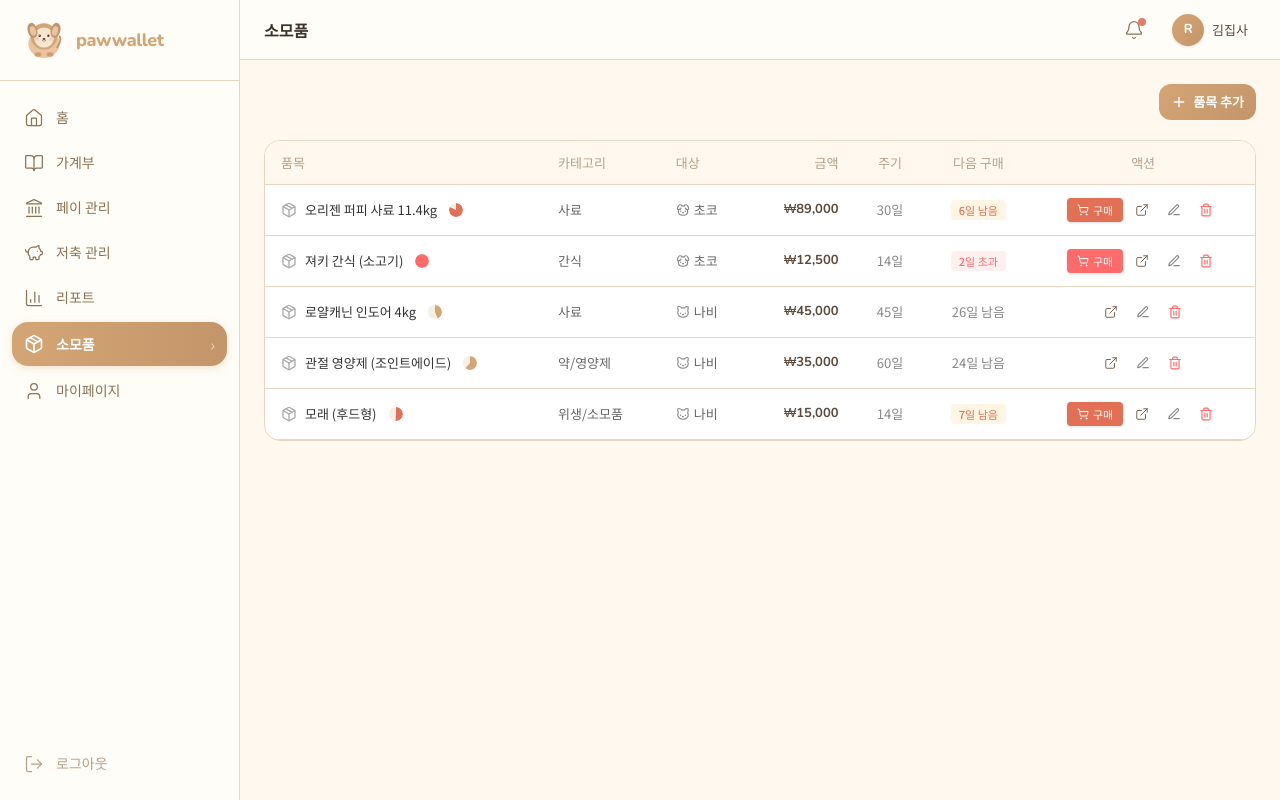
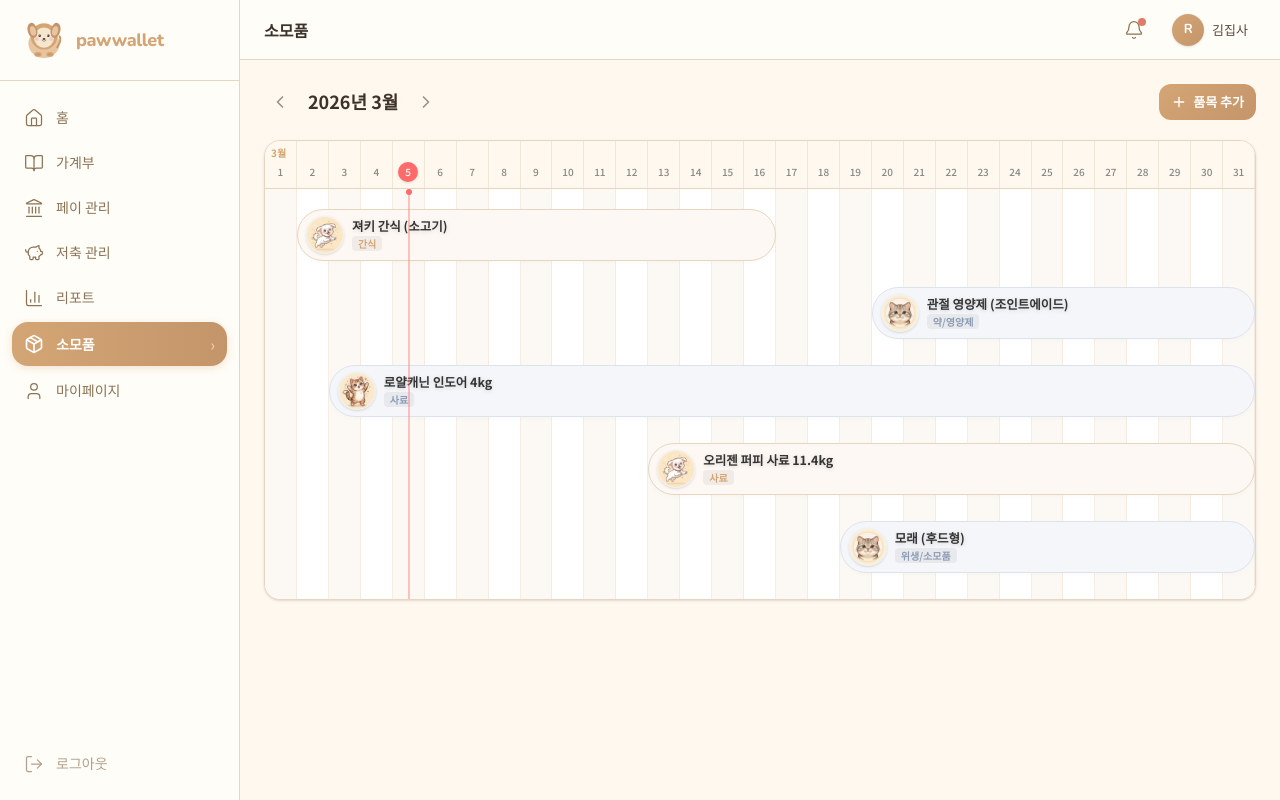
Before and after one commit to gyqls080813/PETtfolio_-wireframe, a React (Vite) app: page /supplies in a window 1280 px wide. Built offline with nearby package versions, Linux system fonts and the light colour scheme.

Commit message:
품목 수정

```diff
--- a/src/app/components/pages/SuppliesPage.tsx
+++ b/src/app/components/pages/SuppliesPage.tsx
@@ -10,6 +10,8 @@ import {
   Cat,
   Package,
   AlertCircle,
+  ChevronLeft,
+  ChevronRight,
 } from "lucide-react";
 
 const supplies = [
@@ -21,9 +23,8 @@ const supplies = [
     pet: "초코",
     petIcon: Dog,
     url: "https://example.com",
-    lastPurchase: "2026-02-10",
-    cycle: 30,
-    daysLeft: 6,
+    lastPurchase: "2026-03-13",
+    cycle: 61,
   },
   {
     id: 2,
@@ -33,9 +34,8 @@ const supplies = [
     pet: "초코",
     petIcon: Dog,
     url: "https://example.com",
-    lastPurchase: "2026-02-20",
-    cycle: 14,
-    daysLeft: -2,
+    lastPurchase: "2026-03-02",
+    cycle: 15,
   },
   {
     id: 3,
@@ -45,9 +45,8 @@ const supplies = [
     pet: "나비",
     petIcon: Cat,
     url: "https://example.com",
-    lastPurchase: "2026-02-15",
-    cycle: 45,
-    daysLeft: 26,
+    lastPurchase: "2026-03-03",
+    cycle: 31,
   },
   {
     id: 4,
@@ -57,9 +56,8 @@ const supplies = [
     pet: "나비",
     petIcon: Cat,
     url: "https://example.com",
-    lastPurchase: "2026-01-28",
-    cycle: 60,
-    daysLeft: 24,
+    lastPurchase: "2026-03-20",
+    cycle: 13,
   },
   {
     id: 5,
@@ -69,18 +67,114 @@ const supplies = [
     pet: "나비",
     petIcon: Cat,
     url: "https://example.com",
-    lastPurchase: "2026-02-25",
-    cycle: 14,
-    daysLeft: 7,
+    lastPurchase: "2026-03-19",
+    cycle: 75,
+  },
+  {
+    id: 6,
+    name: "넥스가드 스펙트라 (예방약)",
+    category: "약/영양제",
+    price: 24000,
+    pet: "초코",
+    petIcon: Dog,
+    url: "https://example.com",
+    lastPurchase: "2026-03-02",
+    cycle: 100,
   },
 ];
 
 export default function SuppliesPage() {
   const [showAdd, setShowAdd] = useState(false);
+  const today = new Date(2026, 2, 5); // 2026-03-05
+  const [viewDate, setViewDate] = useState(new Date(today.getFullYear(), today.getMonth(), 1));
+
+  const parseDate = (dateStr: string) => {
+    const [y, m, d] = dateStr.split('-').map(Number);
+    return new Date(y, m - 1, d);
+  };
+
+  const getPetSticker = (pet: string, category: string) => {
+    const isHappy = category === "사료" || category === "간식";
+    const petEn = pet === "초코" ? "choco" : pet === "나비" ? "nabi" : "choco";
+    return `/pets/${petEn}${isHappy ? "_happy" : ""}.png`;
+  };
+
+  const DAY_WIDTH = 56; // Pixels per day
+
+  // Configure timeline for the current month window
+  const currentYear = viewDate.getFullYear();
+  const currentMonth = viewDate.getMonth();
+  const minDate = new Date(currentYear, currentMonth, 1);
+  const maxDate = new Date(currentYear, currentMonth + 1, 0); // Last day of the current month
+
+  const totalDays = Math.ceil((maxDate.getTime() - minDate.getTime()) / (1000 * 60 * 60 * 24));
+  const dateHeaders = [];
+  for (let i = 0; i <= totalDays; i++) {
+    const d = new Date(minDate);
+    d.setDate(minDate.getDate() + i);
+    dateHeaders.push(d);
+  }
+
+  const allTimelineItems = supplies.map(s => {
+    const startDate = parseDate(s.lastPurchase);
+    const endDate = new Date(startDate);
+    endDate.setDate(startDate.getDate() + s.cycle);
+    const daysLeft = Math.ceil((endDate.getTime() - today.getTime()) / (1000 * 60 * 60 * 24));
+    return { ...s, startDate, endDate, daysLeft, originalStart: startDate, originalEnd: endDate };
+  });
+
+  const timelineItems = allTimelineItems
+    .filter(item => item.originalStart <= maxDate && item.originalEnd >= minDate)
+    .sort((a, b) => a.originalEnd.getTime() - b.originalEnd.getTime())
+    .map(item => {
+      // Bound visually to maxDate + 1 day to cover the last block fully
+      const boundMaxDate = new Date(currentYear, currentMonth + 1, 1);
+      return {
+        ...item,
+        startDate: item.originalStart < minDate ? minDate : item.originalStart,
+        endDate: item.originalEnd > boundMaxDate ? boundMaxDate : item.originalEnd
+      };
+    });
+
+  const getPetTheme = (pet: string) => {
+    switch (pet) {
+      case "초코": return { color: "#D4A574", bg: "#FDF8F3", border: "#E8D5C0" };
+      case "나비": return { color: "#8B9BB4", bg: "#F4F6F9", border: "#DDE3ED" };
+      default: return { color: "#A8A8A8", bg: "#F8F8F8", border: "#E0E0E0" };
+    }
+  };
+
+  const daysInMonth = dateHeaders.length;
+
+  const getXPercent = (date: Date) => {
+    const diffDays = (date.getTime() - minDate.getTime()) / (1000 * 60 * 60 * 24);
+    return Math.max(0, Math.min(100, (diffDays / daysInMonth) * 100));
+  };
+
+  const getWidthPercent = (start: Date, end: Date) => {
+    return Math.max(1, getXPercent(end) - getXPercent(start));
+  };
 
   return (
     <div className="space-y-5">
-      <div className="flex items-center justify-end">
+      <div className="flex items-center justify-between">
+        <div className="flex items-center gap-3">
+          <button
+            onClick={() => setViewDate(new Date(currentYear, currentMonth - 1, 1))}
+            className="p-1.5 rounded-lg hover:bg-[#E8D5C0]/30 text-[#A09080] transition-colors"
+          >
+            <ChevronLeft className="w-5 h-5" />
+          </button>
+          <h2 className="text-[18px] font-bold text-[#3D3229]">
+            {currentYear}년 {currentMonth + 1}월
+          </h2>
+          <button
+            onClick={() => setViewDate(new Date(currentYear, currentMonth + 1, 1))}
+            className="p-1.5 rounded-lg hover:bg-[#E8D5C0]/30 text-[#A09080] transition-colors"
+          >
+            <ChevronRight className="w-5 h-5" />
+          </button>
+        </div>
         <button
           className="flex items-center gap-1.5 px-3 py-2 text-white rounded-xl text-[13px] hover:opacity-90 transition-opacity active:scale-95"
           style={{ background: "linear-gradient(135deg, #D4A574, #C4956A)", fontWeight: 600 }}
@@ -91,8 +185,6 @@ export default function SuppliesPage() {
         </button>
       </div>
 
-
-
       {/* Add Form Modal */}
       {showAdd && (
         <div className="fixed inset-0 z-50 flex items-center justify-center p-4 bg-black/40 backdrop-blur-sm">
@@ -101,7 +193,7 @@ export default function SuppliesPage() {
               className="absolute top-4 right-4 text-[#AAA] hover:text-[#333] transition-colors"
               onClick={() => setShowAdd(false)}
             >
-              <svg xmlns="http://www.w3.org/2000/svg" width="20" height="20" viewBox="0 0 24 24" fill="none" stroke="currentColor" strokeWidth="2" strokeLinecap="round" strokeLinejoin="round"><path d="M18 6 6 18"/><path d="m6 6 12 12"/></svg>
+              <svg xmlns="http://www.w3.org/2000/svg" width="20" height="20" viewBox="0 0 24 24" fill="none" stroke="currentColor" strokeWidth="2" strokeLinecap="round" strokeLinejoin="round"><path d="M18 6 6 18" /><path d="m6 6 12 12" /></svg>
             </button>
             <h3 className="text-[18px] text-[#3D3229] mb-5" style={{ fontWeight: 700 }}>품목 추가</h3>
             <div className="space-y-4">
@@ -162,89 +254,142 @@ export default function SuppliesPage() {
         </div>
       )}
 
-      {/* Supplies List */}
-      <div className="bg-white rounded-2xl border border-[#E8D5C0] overflow-hidden">
-        <div className="overflow-x-auto" style={{ maxHeight: "360px", overflowY: "auto" }}>
-          <table className="w-full text-[13px]">
-            <thead>
-              <tr className="bg-[#FFF8EE] border-b border-[#E8D5C0] sticky top-0 z-10">
-                <th className="text-left px-4 py-3 text-[#B4A08A]" style={{ fontWeight: 500 }}>품목</th>
-                <th className="text-left px-4 py-3 text-[#B4A08A]" style={{ fontWeight: 500 }}>카테고리</th>
-                <th className="text-left px-4 py-3 text-[#B4A08A]" style={{ fontWeight: 500 }}>대상</th>
-                <th className="text-right px-4 py-3 text-[#B4A08A]" style={{ fontWeight: 500 }}>금액</th>
-                <th className="text-center px-4 py-3 text-[#B4A08A]" style={{ fontWeight: 500 }}>주기</th>
-                <th className="text-center px-4 py-3 text-[#B4A08A]" style={{ fontWeight: 500 }}>다음 구매</th>
-                <th className="text-center px-4 py-3 text-[#B4A08A]" style={{ fontWeight: 500 }}>액션</th>
-              </tr>
-            </thead>
-            <tbody>
-              {supplies.map((s) => (
-                <tr key={s.id} className="border-b border-[#E8D5C0] hover:bg-[#FFF8EE] transition-colors">
-                  <td className="px-4 py-3">
-                    <div className="flex items-center gap-2">
-                      <Package className="w-4 h-4 text-[#AAA]" />
-                      <span className="text-[#333]">{s.name}</span>
-                      <div className="relative w-3.5 h-3.5 flex-shrink-0 ml-1" title={`소진율: ${Math.round(Math.min(100, Math.max(0, ((s.cycle - s.daysLeft) / s.cycle) * 100)))}%`}>
-                        <svg viewBox="0 0 16 16" className="w-full h-full transform -rotate-90 rounded-full bg-[#F5F0E6]">
-                          <circle
-                            cx="8" cy="8" r="4"
-                            fill="transparent"
-                            stroke={s.daysLeft <= 0 ? "#FF6B6B" : s.daysLeft <= 7 ? "#E17055" : "#D4A574"}
-                            strokeWidth="8"
-                            strokeDasharray={`${(Math.min(100, Math.max(0, ((s.cycle - s.daysLeft) / s.cycle) * 100)) / 100) * 25.1327} 25.1327`}
-                          />
-                        </svg>
+      {/* Supplies Timeline Container */}
+      <div className="border border-[#E8D5C0] rounded-2xl bg-[#FAFAFA] overflow-hidden shadow-sm flex flex-col" style={{ height: "460px" }}>
+
+        {/* Month/Day Headers (Fixed width) */}
+        <div className="h-[48px] border-b border-[#E8D5C0] bg-[#FFF8EE] flex w-full">
+          {dateHeaders.map((date, i) => {
+            const isFirstDay = date.getDate() === 1 || i === 0;
+            const isToday = date.getTime() === today.getTime();
+            return (
+              <div key={i} className="flex-1 flex flex-col items-center justify-end pb-1.5 border-r border-[#E8D5C0]/50 relative min-w-[20px]">
+                {isFirstDay && (
+                  <span className="absolute top-1 left-1.5 text-[10px] font-bold text-[#D4A574] z-10 hidden sm:block">{date.getMonth() + 1}월</span>
+                )}
+                <div className={`w-5 h-5 rounded-full flex items-center justify-center text-[10px] mt-auto font-medium transition-colors ${isToday ? 'bg-[#FF6B6B] text-white shadow-sm font-bold' : 'text-[#888]'}`}>
+                  {date.getDate()}
                 </div>
               </div>
-                  </td>
-                  <td className="px-4 py-3 text-[#666]">{s.category}</td>
-                  <td className="px-4 py-3">
-                    <div className="flex items-center gap-1">
-                      <s.petIcon className="w-3.5 h-3.5 text-[#888]" />
-                      <span className="text-[#666]">{s.pet}</span>
+            );
+          })}
         </div>
-                  </td>
-                  <td className="px-4 py-3 text-right text-[#5C4A3A]" style={{ fontWeight: 500, fontFamily: "'Nunito', sans-serif" }}>₩{s.price.toLocaleString()}</td>
-                  <td className="px-4 py-3 text-center text-[#888]">{s.cycle}일</td>
-                  <td className="px-4 py-3 text-center">
-                    {s.daysLeft <= 0 ? (
-                      <span className="px-2 py-0.5 bg-[#FF6B6B]/10 text-[#FF6B6B] rounded text-[11px]" style={{ fontWeight: 500 }}>
-                        {Math.abs(s.daysLeft)}일 초과
+
+        {/* Scrollable Timeline Area */}
+        <div className="flex-1 w-full relative overflow-hidden bg-[#FAFAFA]">
+          {/* Grid Lines (Background) */}
+          <div className="absolute top-0 left-0 right-0 bottom-0 flex z-0 pointer-events-none">
+            {dateHeaders.map((date, i) => {
+              const isOdd = date.getDate() % 2 !== 0; // Alternating even/odd day styling
+              return (
+                <div key={i} className={`flex-1 border-r border-[#E8D5C0]/40 transition-colors ${isOdd ? 'bg-[#FFF8EE]/40' : 'bg-white'}`} />
+              );
+            })}
+          </div>
+
+          {/* Today Marker Line */}
+          {today >= minDate && today <= maxDate && (
+            <div
+              className="absolute top-0 bottom-0 w-[2px] bg-[#FF6B6B]/40 z-20 pointer-events-none"
+              style={{ left: `${getXPercent(today) + (100 / daysInMonth) / 2}%`, transform: 'translateX(-50%)' }}
+            >
+              <div className="absolute top-0 left-1/2 -translate-x-1/2 w-1.5 h-1.5 rounded-full bg-[#FF6B6B]" />
+            </div>
+          )}
+
+          {/* Timeline Bars Area (Scrollable Y) */}
+          <div className="absolute inset-0 overflow-y-auto custom-scrollbar z-10 w-full pt-3 pb-4">
+            <div className="relative w-full min-h-full">
+              {timelineItems.map((item, i) => {
+                const startX = getXPercent(item.startDate);
+                const endX = getXPercent(item.endDate);
+                const width = Math.max(endX - startX, 1);
+
+                const isCritical = item.daysLeft <= 7;
+                const isLapsed = item.daysLeft <= 0;
+
+                // Use pet-based colors
+                const petTheme = getPetTheme(item.pet);
+                const barColor = petTheme.color;
+                const barBg = petTheme.bg;
+                const barBorder = petTheme.border;
+
+                // Indicates if the bar is cut off at the ends based on real ranges
+                const isCutStart = item.originalStart < item.startDate;
+                const isCutEnd = item.originalEnd > item.endDate;
+
+                return (
+                  <div key={item.id} className="relative h-[68px] flex items-center pointer-events-auto group/bar mb-2.5 w-full">
+                    <div
+                      className="absolute h-[52px] shadow-[0_2px_4px_rgba(0,0,0,0.02)] flex items-center relative transition-transform hover:-translate-y-[1px] cursor-pointer overflow-hidden rounded-full border"
+                      style={{
+                        left: `${startX}%`,
+                        width: `${width}%`,
+                        backgroundColor: barBg,
+                        borderColor: barBorder,
+                      }}
+                    >
+                      {/* Status indicators for lapse/critical */}
+                      {(isLapsed || isCritical) && (
+                        <div className={`absolute inset-y-0 left-0 opacity-15 transition-all pointer-events-none w-full ${isLapsed ? 'bg-[#FF6B6B]' : 'bg-[#E17055]'}`}></div>
+                      )}
+
+                      {/* Content inside bar */}
+                      <div
+                        className="relative z-10 flex items-center gap-2 pl-2 w-full min-w-0 pr-24 h-full"
+                      >
+                        <img
+                          src={getPetSticker(item.pet, item.category)}
+                          alt={item.pet}
+                          className={`w-[38px] h-[38px] rounded-full object-cover bg-white/80 border shadow-sm flex-shrink-0 z-10 ${isLapsed ? 'border-[#FF6B6B]/40' : 'border-black/5'}`}
+                        />
+                        <div className="flex flex-col truncate flex-1 min-w-0 pointer-events-none z-10">
+                          <span className="text-[12.5px] font-bold truncate drop-shadow-sm leading-tight text-[#333]">
+                            {item.name}
                           </span>
-                    ) : s.daysLeft <= 7 ? (
-                      <span className="px-2 py-0.5 bg-[#FDCB6E]/20 text-[#E17055] rounded text-[11px]" style={{ fontWeight: 500 }}>
-                        {s.daysLeft}일 남음
+                          <div className="flex gap-1.5 items-center mt-0.5" style={{ color: barColor }}>
+                            <span className="text-[10px] font-semibold px-1.5 rounded-[4px] bg-black/5 mix-blend-multiply">
+                              {item.category}
                             </span>
-                    ) : (
-                      <span className="text-[#888]">{s.daysLeft}일 남음</span>
+                            {isLapsed && (
+                              <span className="text-[9.5px] font-bold text-[#FF6B6B] flex items-center gap-0.5 bg-white/70 px-1 rounded">
+                                소진됨
+                              </span>
                             )}
-                  </td>
-                  <td className="px-4 py-3">
-                    <div className="flex items-center justify-center gap-1.5">
-                      {s.daysLeft <= 7 && (
-                        <button
-                          className="flex items-center gap-1 px-2.5 py-1 text-white rounded text-[11px] transition-colors shadow-sm"
-                          style={{ backgroundColor: s.daysLeft <= 0 ? "#FF6B6B" : "#E17055" }}
-                          title="바로 구매"
-                        >
-                          <ShoppingCart className="w-3 h-3" /> 구매
+                          </div>
+                        </div>
+                      </div>
+
+                      {/* Tooltip on hover (shows original real dates) */}
+                      <div className="absolute bottom-full left-[24px] mb-[4px] px-3 py-2 bg-[#4A3F35] text-white text-[11px] rounded-[10px] opacity-0 group-hover/bar:opacity-100 transition-opacity whitespace-nowrap pointer-events-none z-50 shadow-lg font-medium flex flex-col items-center gap-1 w-max">
+                        <span>{item.originalStart.toLocaleDateString('ko-KR')} ~ {item.originalEnd.toLocaleDateString('ko-KR')}</span>
+                        <div className="w-full h-[0.5px] bg-white/20 my-px"></div>
+                        <span style={{ color: isLapsed ? '#FF8A8A' : isCritical ? '#FFB8A3' : '#E8D5C0' }}>
+                          {item.daysLeft > 0 ? `${item.daysLeft}일 후 소진 (주기: ${item.cycle}일)` : `${Math.abs(item.daysLeft)}일 지남 (주기: ${item.cycle}일)`}
+                        </span>
+                        <div className="absolute top-full left-4 border-[5px] border-transparent border-t-[#4A3F35]"></div>
+                      </div>
+
+                      {/* Actions mapped directly on the bar (right-aligned) */}
+                      <div className="absolute right-2 top-1/2 -translate-y-1/2 flex items-center gap-1.5 opacity-0 group-hover/bar:opacity-100 transition-opacity bg-white/80 backdrop-blur-[2px] rounded-full p-1.5 z-20 shadow-sm border border-black/5">
+                        {item.daysLeft <= 7 && (
+                          <button className="flex items-center justify-center w-[26px] h-[26px] bg-[#FFF0F0] hover:bg-[#FFE5E5] text-[#FF6B6B] rounded-full transition-colors" title="바로 구매">
+                            <ShoppingCart className="w-3.5 h-3.5" />
                           </button>
                         )}
-                      <button className="p-1.5 rounded hover:bg-[#F5E6D0] transition-colors" title="구매 링크">
-                        <ExternalLink className="w-3.5 h-3.5 text-[#6B4F3A]" strokeWidth={1.5} />
+                        <button className="flex items-center justify-center w-[26px] h-[26px] bg-white hover:bg-[#F5F0E6] text-[#A09080] rounded-full transition-colors border border-black/5" title="수정">
+                          <Edit3 className="w-3 h-3" />
                         </button>
-                      <button className="p-1.5 rounded hover:bg-[#F5EDDF] transition-colors" title="수정">
-                        <Edit3 className="w-3.5 h-3.5 text-[#888]" />
-                      </button>
-                      <button className="p-1.5 rounded hover:bg-[#FFF0F0] transition-colors" title="삭제">
-                        <Trash2 className="w-3.5 h-3.5 text-[#FF6B6B]" />
+                        <button className="flex items-center justify-center w-[26px] h-[26px] bg-white hover:bg-[#FFF0F0] text-[#FF6B6B] rounded-full transition-colors border border-black/5" title="삭제">
+                          <Trash2 className="w-3 h-3" />
                         </button>
                       </div>
-                  </td>
-                </tr>
-              ))}
-            </tbody>
-          </table>
+                    </div>
+                  </div>
+                );
+              })}
+            </div>
+          </div>
         </div>
       </div>
     </div>
```
Also changed, not shown: 1 other file (tests, documents, lock files or other folders). Lines whose indentation alone changed are shown as unchanged.
